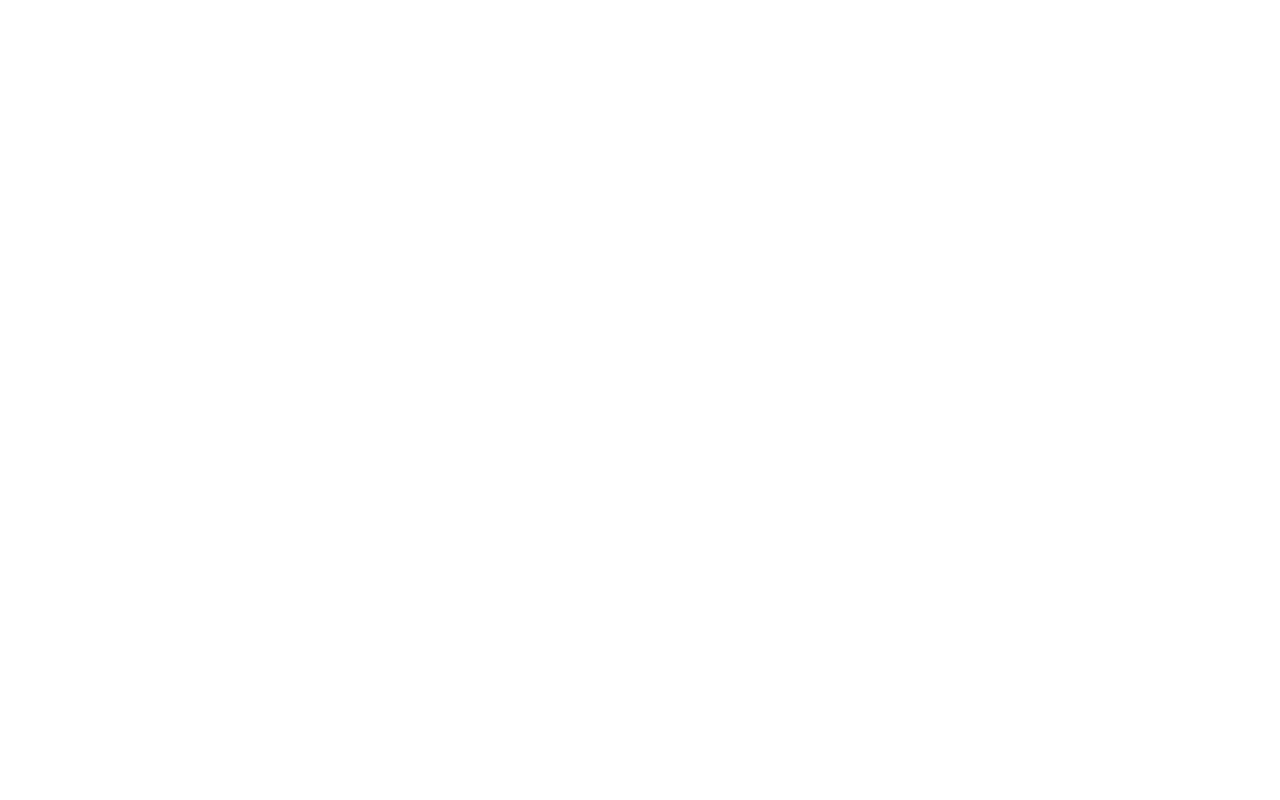
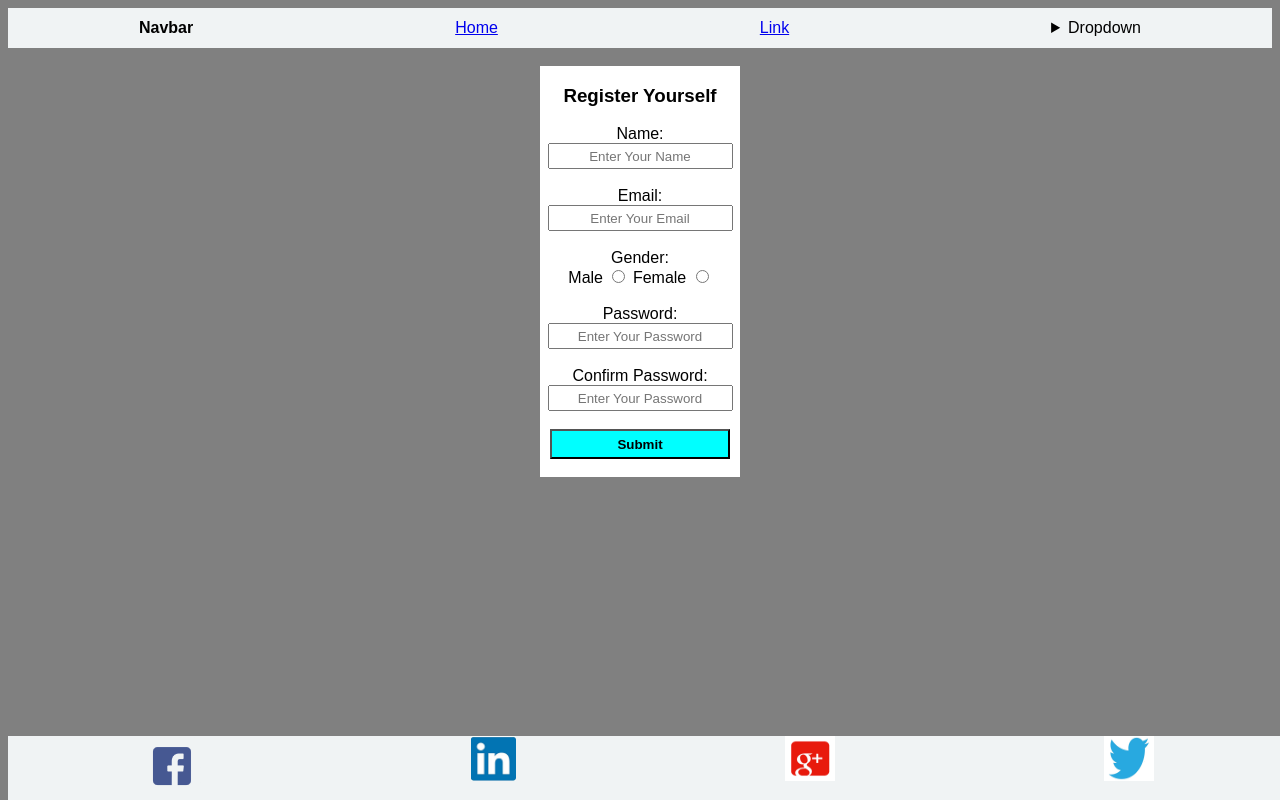
Before and after one commit to piyushj895/Assignment2, a plain HTML site: page index.html in a window 1280 px wide. Drawn offline with Linux system fonts and the light colour scheme; files whose address does not match are found by name.

Commit message:
initial commit

```diff
--- /dev/null
+++ b/assests/css/index.css
@@ -0,0 +1,59 @@
+.main
+{
+  display: flex;
+  align-items: center;
+  justify-content: center;
+  background-color: white;
+}
+header
+{
+  background-color: #F0F3F4;
+  font-family: Arial;
+  display: flex;
+  justify-content: space-around;
+  height: 40px;
+  line-height: 40px;
+}
+footer
+{
+  align-content: center;
+  background-color: #F0F3F4;
+  position: absolute;
+  width: 100%;
+  bottom: 0;
+  display: flex;
+  justify-content: space-around;
+}
+body
+{
+  background-color: gray;
+}
+th,td,table
+{
+  border: 1px solid #ddd;
+  text-align: left;
+  justify-content: center;
+}
+button
+{
+  background-color: cyan;
+  width: 90%;
+  height: 30px;
+
+}
+form
+{
+  text-align: center;
+  background-color: white;
+  width: 200px;
+  font-family: Arial;
+}
+p
+{
+  background-color: #f1f1f1;
+}
+.col
+{
+  height: 20px;
+  text-align: center;
+}
--- a/index.html
+++ b/index.html
@@ -3,8 +3,71 @@
   <head>
     <meta charset="utf-8">
     <title></title>
+    <link rel="stylesheet" href="E:\Development-2\assignment-2\assests\css\index.css"/>
   </head>
   <body>
+    <header>
+      <b>Navbar</b>
+      <a href="#">Home</a>
+      <a href="#">Link</a>
+      <details>
+        <summary>Dropdown</summary>
+        <p>Action</p>
+        <p>Another action</p>
+        <hr>
+        <p>Else</p>
+      </details>
+    </header>
+      <br>
+      <div class="main" style="background-color:  gray">
+        <form class="" action="index.html" method="post">
+          <h3>Register Yourself</h3>
+          <div class="name">
+            <td>Name:</td>
+            <br>
+            <input type="text" name="name" class="col" placeholder="Enter Your Name">
+          </div>
+        <div class="Email">
+            <br>
+          <td>Email:</td>
+          <br>
+          <input type="email" name="emailid" class="col" placeholder="Enter Your Email">
+        </div>
+          <br>
 
+        <div class="Gender">
+            <td>Gender:</td>
+            <br>
+            <td>Male</td>
+          <input type="radio" name="gender" value="male">
+          <td>Female</td>
+          <input type="radio" name="gender" value="female">
+        </div>
+          <br>
+        <div class="Password">
+            <td>Password:</td>
+            <br>
+          <input type="password" name="password"  class="col" placeholder="Enter Your Password">
+          </div>
+          <br>
+            <td>Confirm Password:</td>
+        <div class="Confirm Password">
+
+          <input type="password" name="password" class="col" placeholder="Enter Your Password">
+        </div>
+          <br>
+        <div class="Submit">
+          <button type="submit" name="submit"><b>Submit</b></button>
+          </div>
+          <br>
+        </form>
+      </div>
+      <br>
+      <footer>
+        <a href="https://www.facebook.com/"><img src="E:\Development-2\assignment-2\assests\images\facebook.png" style="width:60px;height:60px;"></a>
+        <a href="https://in.linkedin.com/"><img src="E:\Development-2\assignment-2\assests\images\linkedin.jpg" style="width:45px;height:45px;"></a>
+        <a href="https://mail.google.com/"><img src="E:\Development-2\assignment-2\assests\images\googleplus.png" style="width:50px;height:45px;"></a>
+        <a href="https://www.twitter.com/"><img src="E:\Development-2\assignment-2\assests\images\twitter.jpg" style="width:50px;height:45px;"></a>
+      </footer>
   </body>
 </html>
```
Also changed, not shown: assests/images/facebook.png (added), assests/images/googleplus.png (added), assests/images/linkedin.JPG (added), assests/images/twitter.jpg (added).
